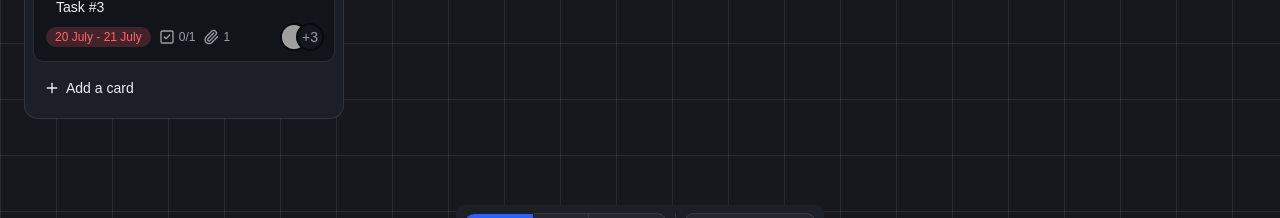
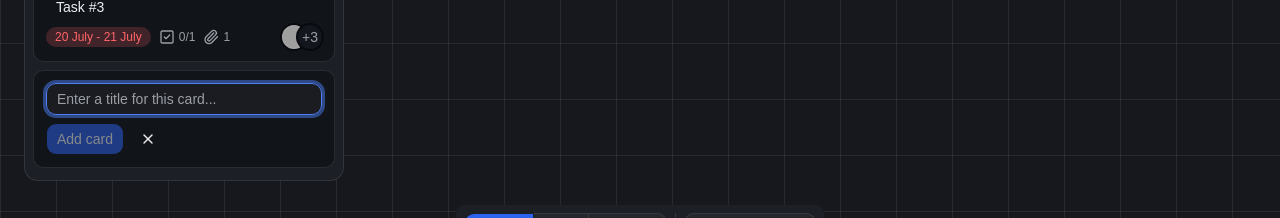
Before and after one commit to YaroslavKuzyk/trello, a React (Vite) app in the folder app/: page / in a window 1280 px wide. Both pictures are taken after a click on the button "Add a card". Shown: the part 523-741 px from the top of the page. Built offline with nearby package versions, Linux system fonts and the light colour scheme; grey boxes are pictures that could not be loaded.

Commit message:
feat: implement reusable CreateEntityForm component and refactor list and card creation flows

```diff
--- /dev/null
+++ b/app/src/features/workboard/components/CreateEntityForm.tsx
@@ -0,0 +1,79 @@
+import { Input } from "@/components/ui/input";
+import { Button } from "@/components/ui/button";
+import { X } from "lucide-react";
+import useClickOutside from "@/hooks/useClickOutside";
+import { cn } from "@/lib/utils";
+import { useState, useCallback } from "react";
+
+// Форма створення списку чи картки. Тексти передає батько, `variant` впливає
+// лише на оформлення: список виглядає як колонка, картка — як картка в ній.
+function CreateEntityForm({
+  variant,
+  placeholder,
+  ariaLabel,
+  submitLabel,
+  maxTitleLength,
+  onCancel,
+}: {
+  variant: "list" | "card";
+  placeholder: string;
+  ariaLabel: string;
+  submitLabel: string;
+  maxTitleLength?: number;
+  onCancel: () => void;
+}) {
+  const [title, setTitle] = useState("");
+
+  const cancelCreating = useCallback(() => {
+    setTitle("");
+    onCancel();
+  }, [onCancel]);
+
+  const formRef = useClickOutside<HTMLFormElement>(true, cancelCreating);
+
+  const submitEntity = (e: React.FormEvent<HTMLFormElement>) => {
+    e.preventDefault();
+    if (!title.trim()) {
+      return;
+    }
+    // TODO: створення сутності, коли з'явиться джерело даних
+    setTitle("");
+  };
+
+  return (
+    <form
+      ref={formRef}
+      onSubmit={submitEntity}
+      onKeyDown={(e) => e.key === "Escape" && cancelCreating()}
+      className={cn(
+        "flex w-full flex-col gap-2 border border-border p-3",
+        variant === "list" ? "rounded-xl bg-secondary" : "rounded-lg bg-card",
+      )}
+    >
+      <Input
+        value={title}
+        onChange={(e) => setTitle(e.target.value)}
+        placeholder={placeholder}
+        aria-label={ariaLabel}
+        maxLength={maxTitleLength}
+        autoFocus
+      />
+      <div className="flex items-center gap-2">
+        <Button type="submit" disabled={!title.trim()}>
+          {submitLabel}
+        </Button>
+        <Button
+          type="button"
+          variant="ghost"
+          size="icon"
+          onClick={cancelCreating}
+          aria-label="Cancel"
+        >
+          <X />
+        </Button>
+      </div>
+    </form>
+  );
+}
+
+export default CreateEntityForm;
--- /dev/null
+++ b/app/src/features/workboard/components/card/CreateCard.tsx
@@ -0,0 +1,36 @@
+import { Button } from "@/components/ui/button";
+import { Plus } from "lucide-react";
+import { useState } from "react";
+import CreateEntityForm from "@/features/workboard/components/CreateEntityForm";
+import { MAX_CARD_NAME_LENGTH } from "./constants";
+
+function CreateCard() {
+  const [isCreating, setIsCreating] = useState(false);
+
+  if (!isCreating) {
+    return (
+      <Button
+        variant="ghost"
+        size="lg"
+        className="justify-start"
+        onClick={() => setIsCreating(true)}
+      >
+        <Plus />
+        Add a card
+      </Button>
+    );
+  }
+
+  return (
+    <CreateEntityForm
+      variant="card"
+      placeholder="Enter a title for this card..."
+      ariaLabel="Card title"
+      submitLabel="Add card"
+      maxTitleLength={MAX_CARD_NAME_LENGTH}
+      onCancel={() => setIsCreating(false)}
+    />
+  );
+}
+
+export default CreateCard;
--- a/app/src/features/workboard/components/card/constants.ts
+++ b/app/src/features/workboard/components/card/constants.ts
@@ -1,3 +1,6 @@
+// Назва картки — це зазвичай коротке речення, тож ліміт більший, ніж у списку.
+export const MAX_CARD_NAME_LENGTH = 200;
+
 // Дії картки з'являються на ховер/фокус, але на тач-екранах видимі завжди.
 export const REVEAL_ON_HOVER =
   "opacity-0 transition-opacity group-hover/task:opacity-100 " +
--- a/app/src/features/workboard/components/card/index.ts
+++ b/app/src/features/workboard/components/card/index.ts
@@ -1,3 +1,4 @@
 import TaskCard from "./TaskCard";
+import CreateCard from "./CreateCard";
 
-export { TaskCard };
+export { TaskCard, CreateCard };
--- a/app/src/features/workboard/components/list/CreateList.tsx
+++ b/app/src/features/workboard/components/list/CreateList.tsx
@@ -1,33 +1,15 @@
 import { Button } from "@/components/ui/button";
-import { Input } from "@/components/ui/input";
-import { Plus, X } from "lucide-react";
-import { useState, useCallback } from "react";
+import { Plus } from "lucide-react";
+import { useState } from "react";
 import {
+  LIST_WIDTH,
   MAX_LIST_NAME_LENGTH,
-  LIST_WIDTH,
 } from "@/features/workboard/constants";
-import useClickOutside from "@/hooks/useClickOutside";
 import { cn } from "@/lib/utils";
+import CreateEntityForm from "@/features/workboard/components/CreateEntityForm";
 
 function CreateList() {
   const [isCreating, setIsCreating] = useState(false);
-  const [title, setTitle] = useState("");
-
-  const cancelCreating = useCallback(() => {
-    setTitle("");
-    setIsCreating(false);
-  }, []);
-
-  const formRef = useClickOutside<HTMLFormElement>(isCreating, cancelCreating);
-
-  const submitList = (e: React.FormEvent<HTMLFormElement>) => {
-    e.preventDefault();
-    if (!title.trim()) {
-      return;
-    }
-    // TODO: створення списку, коли з'явиться джерело даних
-    setTitle("");
-  };
 
   if (!isCreating) {
     return (
@@ -46,38 +28,16 @@ function CreateList() {
   }
 
   return (
-    <form
-      ref={formRef}
-      onSubmit={submitList}
-      onKeyDown={(e) => e.key === "Escape" && cancelCreating()}
-      className={cn(
-        "flex shrink-0 flex-col gap-2 rounded-xl border border-border bg-secondary p-3",
-        LIST_WIDTH,
-      )}
-    >
-      <Input
-        value={title}
-        onChange={(e) => setTitle(e.target.value)}
+    <div className={cn("shrink-0", LIST_WIDTH)}>
+      <CreateEntityForm
+        variant="list"
         placeholder="Enter list title..."
-        aria-label="List title"
-        maxLength={MAX_LIST_NAME_LENGTH}
-        autoFocus
+        ariaLabel="List title"
+        submitLabel="Add list"
+        maxTitleLength={MAX_LIST_NAME_LENGTH}
+        onCancel={() => setIsCreating(false)}
       />
-      <div className="flex items-center gap-2">
-        <Button type="submit" disabled={!title.trim()}>
-          Add list
-        </Button>
-        <Button
-          type="button"
-          variant="ghost"
-          size="icon"
-          onClick={cancelCreating}
-          aria-label="Cancel"
-        >
-          <X />
-        </Button>
-      </div>
-    </form>
+    </div>
   );
 }
 
--- a/app/src/features/workboard/components/list/List.tsx
+++ b/app/src/features/workboard/components/list/List.tsx
@@ -1,8 +1,6 @@
-import { Button } from "@/components/ui/button";
-import { Plus } from "lucide-react";
 import { cn } from "@/lib/utils";
 import { LIST_WIDTH } from "@/features/workboard/constants";
-import { TaskCard } from "@/features/workboard/components/card";
+import { TaskCard, CreateCard } from "@/features/workboard/components/card";
 import ListHeader from "./ListHeader";
 
 function List() {
@@ -26,11 +24,7 @@ function List() {
         <TaskCard title="Task #3" />
       </div>
 
-      {/* Додати картку */}
-      <Button variant="ghost" size="lg" className="justify-start">
-        <Plus />
-        Add a card
-      </Button>
+      <CreateCard />
     </div>
   );
 }
```
